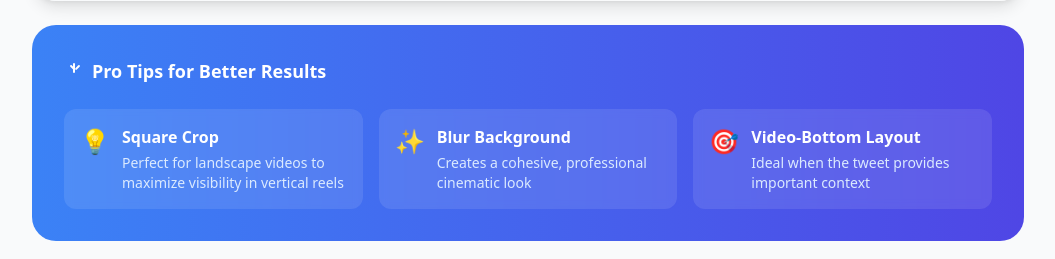
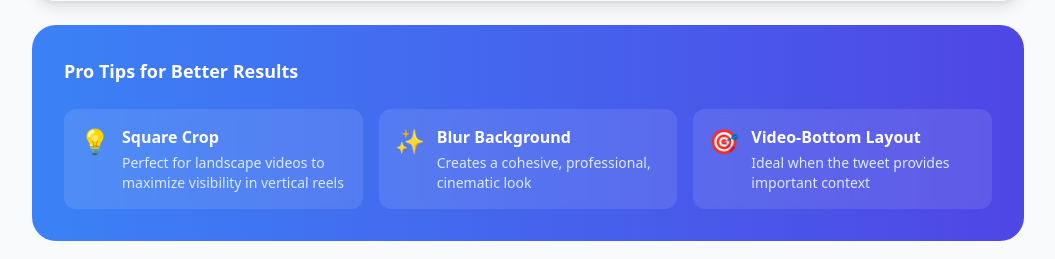
Before and after one commit to Costinbc/tweet_to_reel, a Flask app: page /instructions in a window 1280 px wide. Shown: the part 2811-3070 px from the top of the page, without its empty margins (112-1167 px from the left). Run offline with Flask 3, Linux system fonts and the light colour scheme; parts of the project's set-up code (start-up, migrations or seed data) failed here and were passed over; some libraries are stand-ins or nearby versions.

Commit message:
missing comma

```diff
--- a/templates/instructions.html
+++ b/templates/instructions.html
@@ -211,9 +211,6 @@
 
   <div class="rounded-2xl sm:rounded-3xl bg-gradient-to-r from-blue-500 to-indigo-600 text-white p-4 sm:p-6 md:p-8">
     <h3 class="text-base sm:text-lg font-bold mb-4 sm:mb-6 flex items-center gap-2">
-      <svg class="w-5 h-5" fill="currentColor" viewBox="0 0 20 20">
-        <path d="M11 3a1 1 0 10-2 0v8a1 1 0 002 0V3zM15.657 5.757a1 1 0 00-1.414-1.414l-2.829 2.829a1 1 0 101.414 1.414l2.829-2.829zM7.757 4.343a1 1 0 00-1.414 1.414l2.829 2.829a1 1 0 001.414-1.414L7.757 4.343z" />
-      </svg>
       Pro Tips for Better Results
     </h3>
     <div class="grid gap-4 sm:grid-cols-2 lg:grid-cols-3">
@@ -228,7 +225,7 @@
         <span class="text-2xl flex-shrink-0">✨</span>
         <div>
           <h4 class="font-semibold text-sm sm:text-base mb-1">Blur Background</h4>
-          <p class="text-xs sm:text-sm text-blue-100 leading-relaxed">Creates a cohesive, professional cinematic look</p>
+          <p class="text-xs sm:text-sm text-blue-100 leading-relaxed">Creates a cohesive, professional, cinematic look</p>
         </div>
       </div>
       <div class="flex gap-3 p-3 sm:p-4 rounded-xl bg-white/10 backdrop-blur-sm">
```
